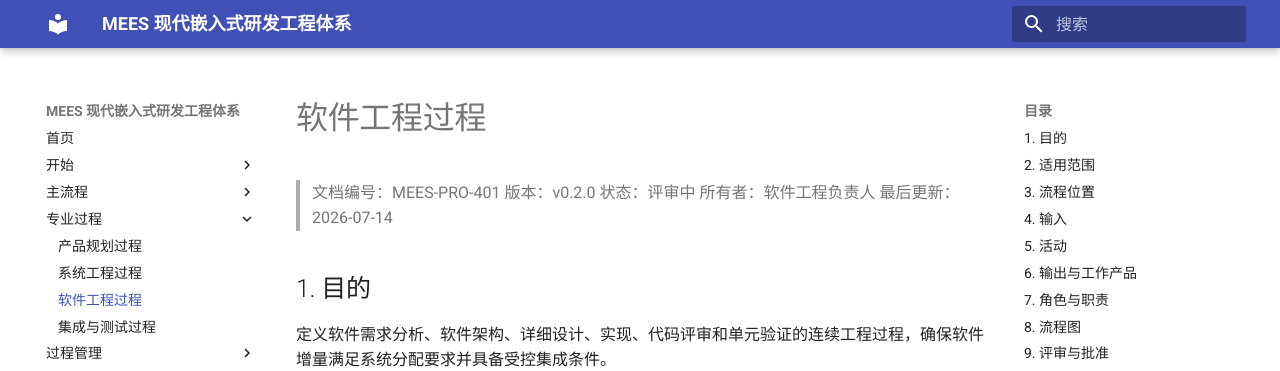
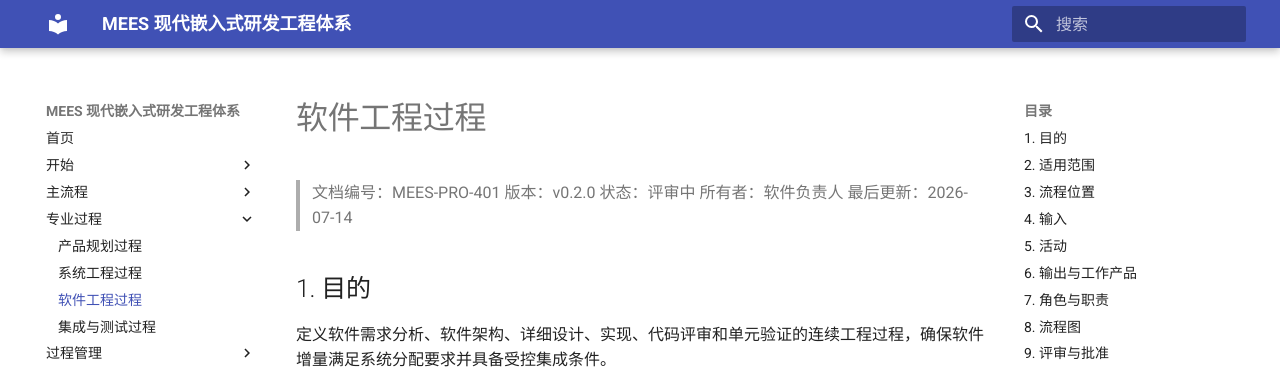
Before and after one commit to JianShiYao/MEES, an MkDocs documentation site: the page built from docs/04_Software_Engineering/01_软件工程过程.md, in a window 1280 px wide and 900 px high. Shown: the top 371 px of the window. Built offline with MkDocs 1.6.1 and Material for MkDocs 9.7.7, drawn with Linux system fonts in a browser that asks for light colours.

Commit message:
docs: align professional process owner roles

```diff
--- a/docs/04_Software_Engineering/01_软件工程过程.md
+++ b/docs/04_Software_Engineering/01_软件工程过程.md
@@ -3,7 +3,7 @@
 > 文档编号：MEES-PRO-401
 > 版本：v0.2.0
 > 状态：评审中
-> 所有者：软件工程负责人
+> 所有者：软件负责人
 > 最后更新：2026-07-14
 
 ## 1. 目的
@@ -54,7 +54,7 @@
 
 | 角色 | 职责 |
 |---|---|
-| 软件工程负责人 | 对软件需求、设计、实现策略和增量完整性负责 |
+| 软件负责人 | 对软件需求、设计、实现策略和增量完整性负责 |
 | 软件架构师 | 对组件分解、接口、运行机制和关键决策负责 |
 | 软件开发工程师 | 对详细设计、实现、代码质量和单元验证负责 |
 | 系统工程师 | 确认系统分配、接口和系统约束满足情况 |
```
Also changed, not shown: docs/03_System_Engineering/01_系统工程过程.md (+2 -2 lines).
